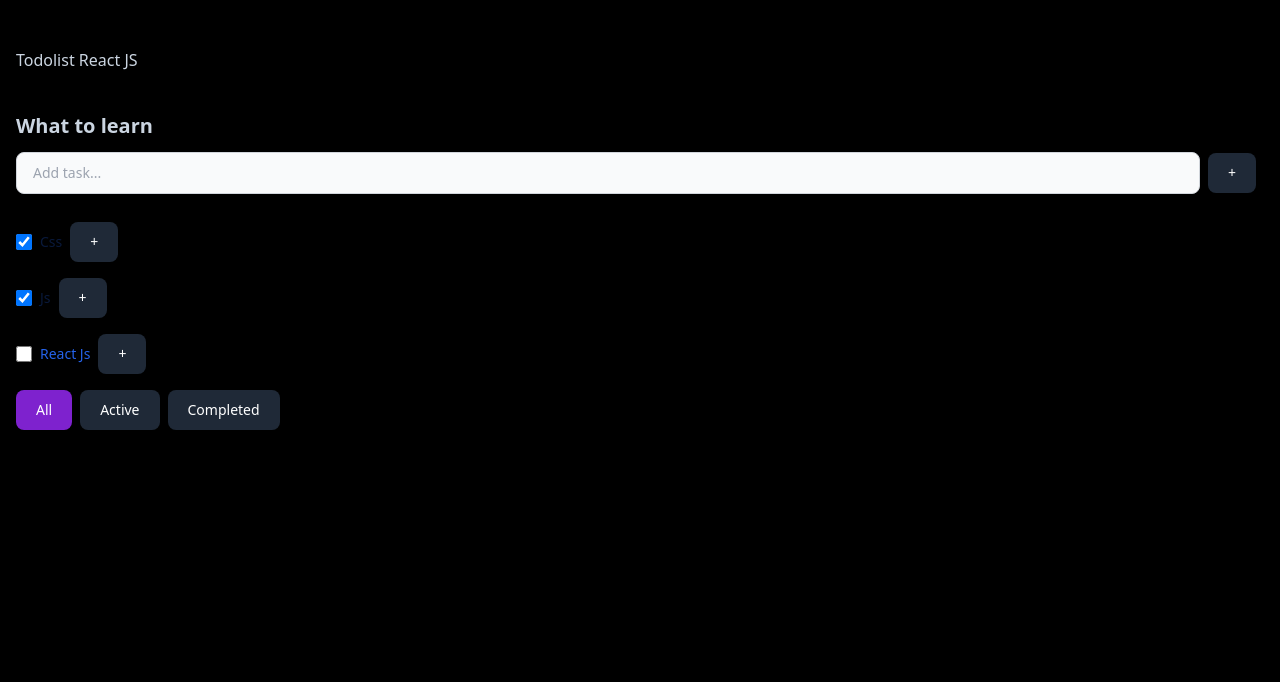
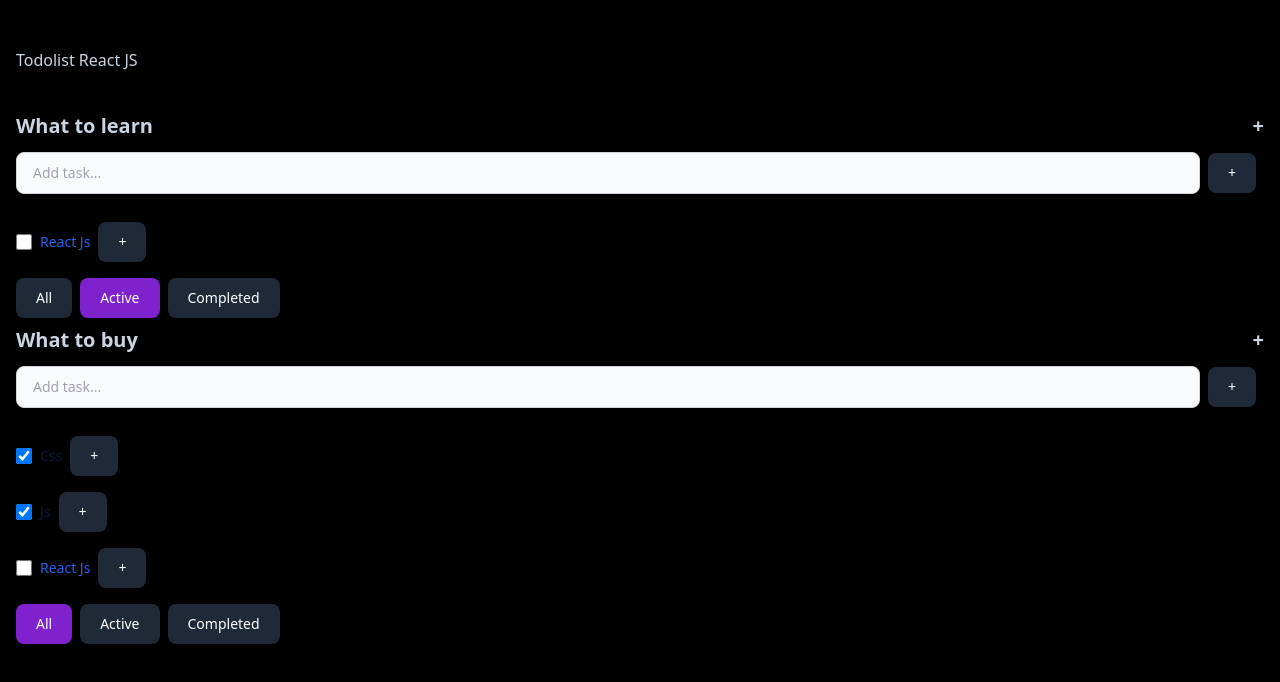
Before and after one commit to i-stadnik/Todolist, a React (Vite) app: page / in a window 1280 px wide. Shown: the top 682 px of the page. Built offline with nearby package versions, Linux system fonts and the light colour scheme.

Commit message:
05 - Todolist на React TypeScript | Usecallback, Props

```diff
--- a/src/App.tsx
+++ b/src/App.tsx
@@ -1,44 +1,77 @@
-import { TaskType, Todolist } from './components/Todolist.tsx'
+import { Todolist } from './components/Todolist.tsx'
 import { useState } from 'react'
 import { v1 } from 'uuid'
 
 export type FilterValuesType = 'all' | 'completed' | 'active'
+type TodoListType = {
+	id: string
+	title: string
+	filter: FilterValuesType
+}
 
 function App() {
-	const [tasks, setTasks] = useState<Array<TaskType>>([
+	const todolistId1 = v1()
+	const todolistId2 = v1()
+
+	const [todolists, setTodolists] = useState<Array<TodoListType>>([
+		{ id: todolistId1, title: 'What to learn', filter: 'active' },
+		{ id: todolistId2, title: 'What to buy', filter: 'all' }
+	])
+
+	const [tasksObj, setTasksObj] = useState({
+		[todolistId1]: [
 			{ id: v1(), title: 'Css', isDone: true },
 			{ id: v1(), title: 'Js', isDone: true },
 			{ id: v1(), title: 'React Js', isDone: false }
-	])
+		],
+		[todolistId2]: [
+			{ id: v1(), title: 'Css', isDone: true },
+			{ id: v1(), title: 'Js', isDone: true },
+			{ id: v1(), title: 'React Js', isDone: false }
+		]
+	})
 
-	const [filter, setFilter] = useState<FilterValuesType>('all')
+	const removeTask = (id: string, todolistId: string) => {
+		const tasks = tasksObj[todolistId]
+		tasksObj[todolistId] = tasks.filter(t => t.id != id)
 
-	const removeTask = (id: string) => {
-		setTasks([...tasks.filter(t => t.id !== id)])
+		setTasksObj({ ...tasksObj })
 	}
 
-	const changeFilter = (value: FilterValuesType) => {
-		setFilter(value)
+	const removeTodolist = (todolistId: string) => {
+		setTodolists([...todolists.filter(tl => tl.id !== todolistId)])
+		delete tasksObj[todolistId]
+		setTasksObj({ ...tasksObj })
 	}
 
-	const addTask = (title: string) => {
-		const newTask = { id: v1(), title, isDone: false }
-		setTasks([newTask, ...tasks])
+	const addTask = (title: string, todolistId: string) => {
+		const task = { id: v1(), title, isDone: false }
+		const tasks = tasksObj[todolistId]
+		tasksObj[todolistId] = [task, ...tasks]
+
+		setTasksObj({ ...tasksObj })
 	}
 
-	const changeStatus = (taskId: string, isDone: boolean) => {
+	const changeStatus = (
+		taskId: string,
+		isDone: boolean,
+		todolistId: string
+	) => {
+		const tasks = tasksObj[todolistId]
 		const task = tasks.find(t => t.id === taskId)
-		if (task) task.isDone = isDone
-		setTasks([...tasks])
+		if (task) {
+			task.isDone = isDone
+			setTasksObj({ ...tasksObj })
+		}
 	}
 
-	let tasksForTodoList = tasks
-	if (filter === 'completed') {
-		tasksForTodoList = tasks.filter(task => task.isDone === true)
+	const changeFilter = (value: FilterValuesType, todoListId: string) => {
+		const todolist = todolists.find(t => t.id === todoListId)
+		if (todolist) {
+			todolist.filter = value
+
+			setTodolists([...todolists])
 		}
-
-	if (filter === 'active') {
-		tasksForTodoList = tasks.filter(task => task.isDone === false)
 	}
 
 	return (
@@ -46,15 +79,38 @@ function App() {
 			<div>
 				<h1>Todolist React JS</h1>
 				<div className='gap-8 columns-1 pt-10'>
+					{todolists.map(t => {
+						let tasksForTodoList = tasksObj[t.id]
+
+						console.log(tasksObj[t.id])
+
+						if (t.filter === 'completed') {
+							tasksForTodoList = tasksForTodoList.filter(
+								task => task.isDone === true
+							)
+						}
+
+						if (t.filter === 'active') {
+							tasksForTodoList = tasksForTodoList.filter(
+								task => task.isDone === false
+							)
+						}
+
+						return (
 							<Todolist
-						title='What to learn'
+								key={t.id}
+								id={t.id}
+								title={t.title}
+								filter={t.filter}
 								tasks={tasksForTodoList}
 								removeTask={removeTask}
 								changeFilter={changeFilter}
 								addTask={addTask}
 								changeStatus={changeStatus}
-						filter={filter}
+								removeTodolist={removeTodolist}
 							/>
+						)
+					})}
 				</div>
 			</div>
 		</main>
--- a/src/components/Todolist.tsx
+++ b/src/components/Todolist.tsx
@@ -8,13 +8,15 @@ export type TaskType = {
 }
 
 type PropsType = {
+	id: string
 	title: string
 	tasks: Array<TaskType>
-	removeTask: (id: string) => void
-	changeFilter: (value: FilterValuesType) => void
-	addTask: (title: string) => void
-	changeStatus: (taskId: string, isDone: boolean) => void
+	removeTask: (id: string, todolistId: string) => void
+	changeFilter: (value: FilterValuesType, todoListId: string) => void
+	addTask: (title: string, todolistId: string) => void
+	changeStatus: (taskId: string, isDone: boolean, todolistId: string) => void
 	filter: FilterValuesType
+	removeTodolist: (todolistId: string) => void
 }
 export function Todolist(props: PropsType) {
 	const [newTaskTitle, setNewTaskTitle] = useState('')
@@ -25,7 +27,7 @@ export function Todolist(props: PropsType) {
 
 	const addTask = () => {
 		if (newTaskTitle.trim() !== '') {
-			props.addTask(newTaskTitle.trim())
+			props.addTask(newTaskTitle.trim(), props.id)
 			setNewTaskTitle('')
 			setError(false)
 		} else {
@@ -33,13 +35,21 @@ export function Todolist(props: PropsType) {
 		}
 	}
 
-	const onAllClickHandler = () => props.changeFilter('all')
-	const onActiveClickHandler = () => props.changeFilter('active')
-	const onCompletedClickHandler = () => props.changeFilter('completed')
+	const onAllClickHandler = () => props.changeFilter('all', props.id)
+	const onActiveClickHandler = () => props.changeFilter('active', props.id)
+	const onCompletedClickHandler = () =>
+		props.changeFilter('completed', props.id)
+
+	const removeTodolist = () => {
+		props.removeTodolist(props.id)
+	}
 
 	return (
 		<div>
-			<h5 className='text-xl font-bold dark:text-white mb-3'>{props.title}</h5>
+			<h5 className='flex justify-between text-xl font-bold dark:text-white mb-3'>
+				{props.title}
+				<button onClick={removeTodolist}>+</button>
+			</h5>
 			<div className='mb-2.5 flex items-center'>
 				<input
 					name='add-task'
@@ -72,11 +82,11 @@ export function Todolist(props: PropsType) {
 			<ul className='mt-7'>
 				{props.tasks.map((task: TaskType, i: number) => {
 					const onRemoveHandler = () => {
-						props.removeTask(task.id)
+						props.removeTask(task.id, props.id)
 					}
 
 					const onChangeHandler = (e: ChangeEvent<HTMLInputElement>) => {
-						props.changeStatus(task.id, e.currentTarget.checked)
+						props.changeStatus(task.id, e.currentTarget.checked, props.id)
 					}
 
 					return (
```
Lines whose indentation alone changed are shown as unchanged.
